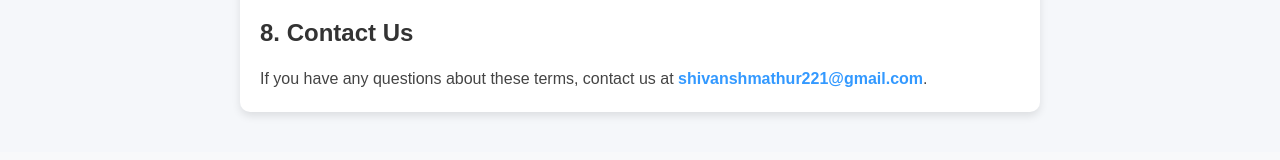
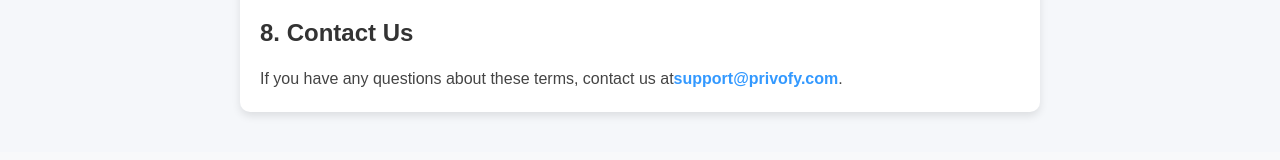
Before and after one commit to ShivanshCoding36/Privofy, a React (Create React App) app: page /terms in a window 1280 px wide. Shown: the part 1094-1254 px from the top of the page. Built offline with nearby package versions, Linux system fonts and the light colour scheme; no server answers.

Commit message:
Update Terms.jsx

```diff
--- a/src/pages/Terms.jsx
+++ b/src/pages/Terms.jsx
@@ -1,8 +1,11 @@
 import React from 'react';
 import './PrivacyTerms.css'; // Import the CSS file
+import Navbar from './components/Navbar';
 
 const Terms = () => {
   return (
+    <>
+    <Navbar />
     <div className="policy-container">
       <h1>Terms & Conditions</h1>
       <p>Last updated: March 2025</p>
@@ -52,9 +55,10 @@ const Terms = () => {
       <h2>8. Contact Us</h2>
       <p>
         If you have any questions about these terms, contact us at
-        <a href="mailto:shivanshmathur221@gmail.com"> shivanshmathur221@gmail.com</a>.
+        <a href="mailto:support@privofy.com">support@privofy.com</a>.
       </p>
     </div>
+    </>
   );
 };
 
```
